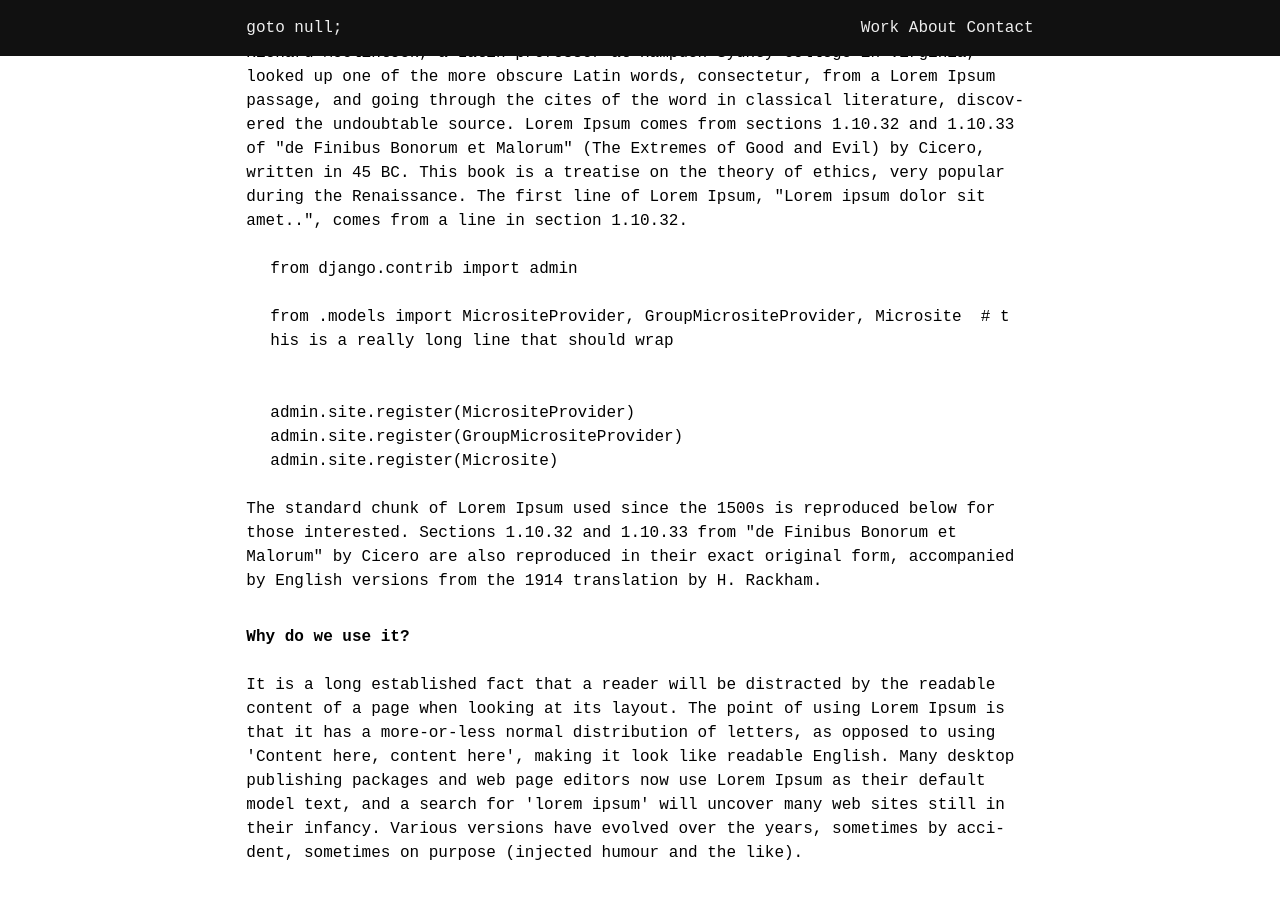
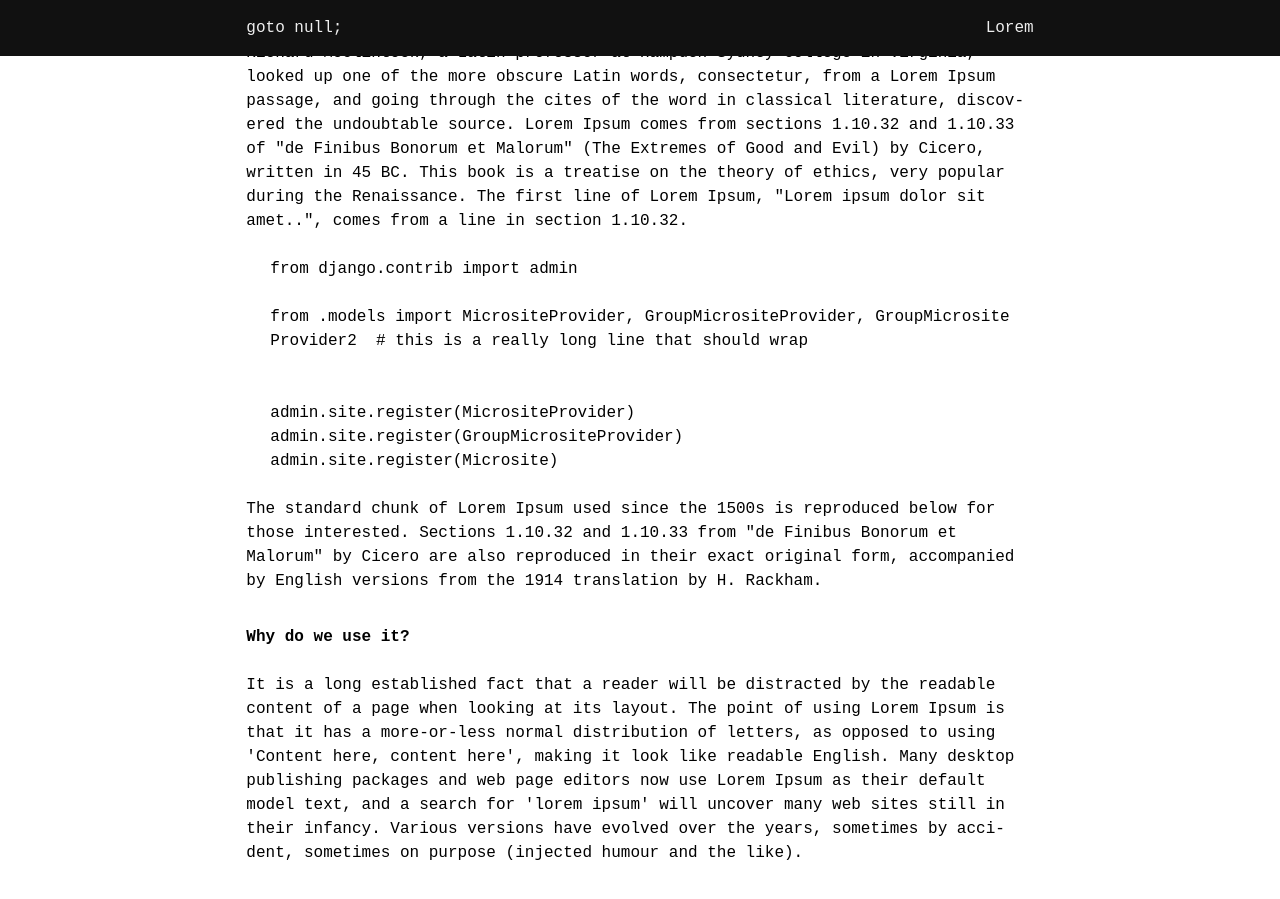
Before and after one commit to gotonulldotcom/gotonulldotcom, a Jekyll site: the page built from lorem.md, in a window 1280 px wide and 900 px high, scrolled down 487 px. Built offline with Jekyll 4.4.1, drawn with Linux system fonts in a browser that asks for light colours; our own code applies the rules of GitHub Pages for plain Markdown files.

Commit message:
Moved lorem and updated links

```diff
--- a/_includes/header.html
+++ b/_includes/header.html
@@ -2,9 +2,9 @@
   <p><a href="/">{{ site.title }}</a></p>
   <nav>
     <ul>
-      <li><a href="#">Work</a></li>
-      <li><a href="#">About</a></li>
-      <li><a href="#">Contact</a></li>
+      <li><a href="/lorem/">Lorem</a></li>
+      <!-- <li><a href="#">About</a></li>
+      <li><a href="#">Contact</a></li> -->
     </ul>
   </nav>
 </header>
--- a/lorem.md
+++ b/lorem.md
@@ -29,7 +29,7 @@ ethics, very popular during the Renaissance. The first line of Lorem Ipsum,
 
 <pre><code>from django.contrib import admin
 
-from .models import MicrositeProvider, GroupMicrositeProvider, Microsite  # this is a really long line that should wrap
+from .models import MicrositeProvider, GroupMicrositeProvider, GroupMicrositeProvider2  # this is a really long line that should wrap
 
 
 admin.site.register(MicrositeProvider)
```
Also changed, not shown: index.md (added, +3 -0 lines).
